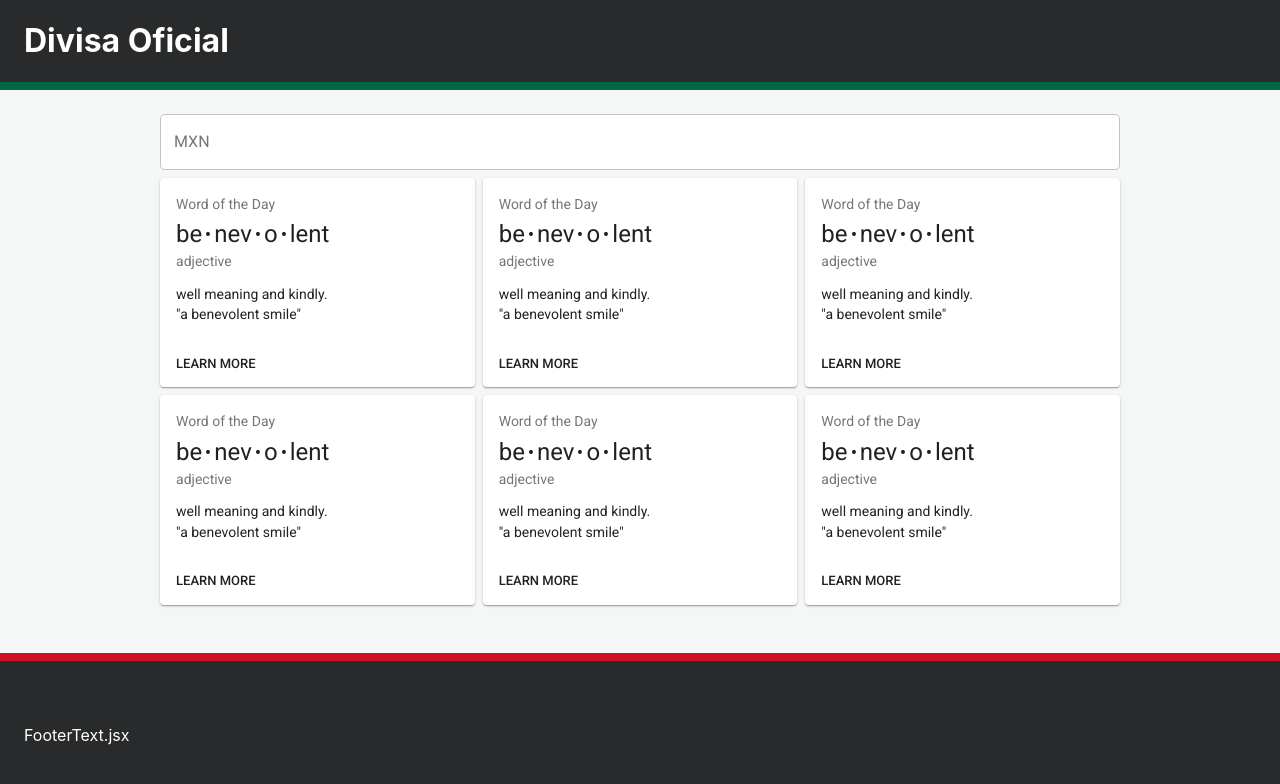
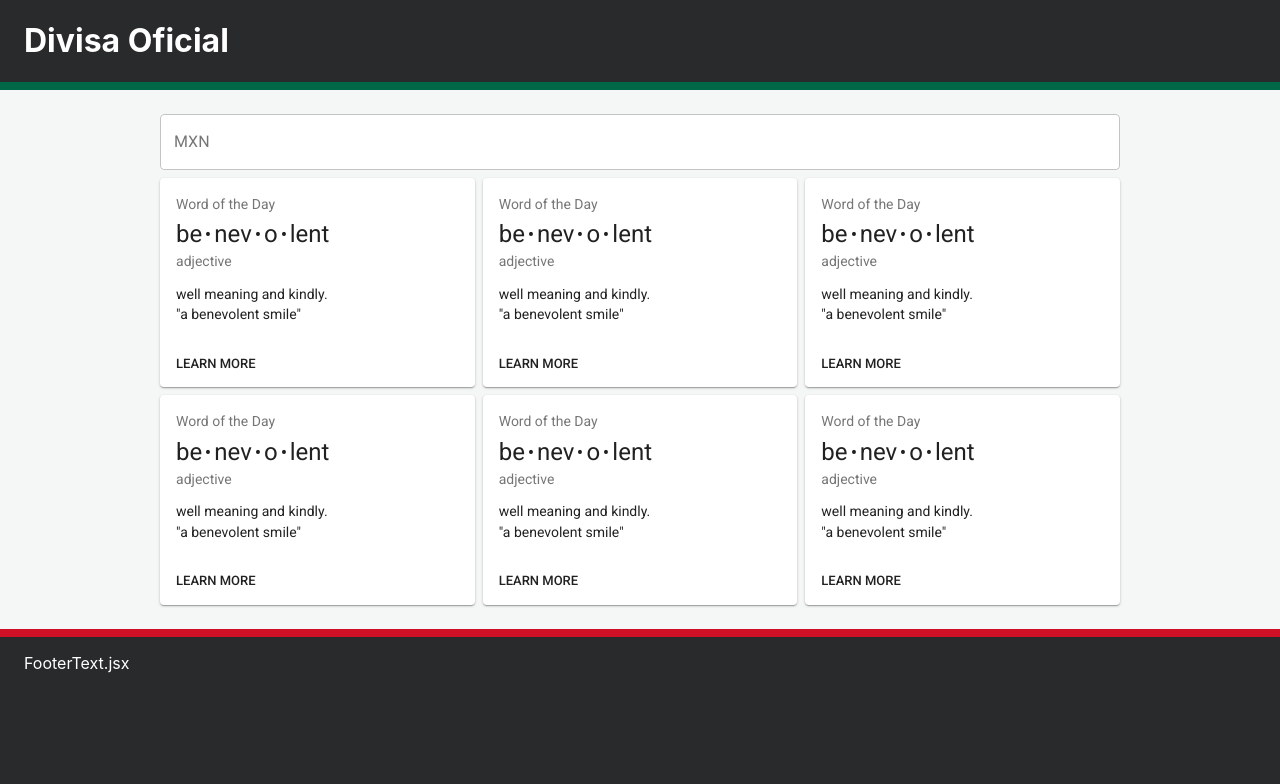
Before and after one commit to ricardonava/banxico-frontend, a React (Create React App) app: page / in a window 1280 px wide. Shown: the top 784 px of the page. Built offline with nearby package versions, Linux system fonts and the light colour scheme.

Commit message:
removed unnecessary styles (I think)

```diff
--- a/src/components/CurrencyInput.jsx
+++ b/src/components/CurrencyInput.jsx
@@ -6,8 +6,8 @@ import { withStyles } from '@material-ui/core/styles';
 
 const styles = theme => ({
   root: {
-    display: 'flex',
-    justifyContent: 'center',
+    // display: 'flex',
+    // justifyContent: 'center',
     marginBottom: theme.spacing.unit * 1,
     backgroundColor: 'white',
   },
--- a/src/containers/Footer.jsx
+++ b/src/containers/Footer.jsx
@@ -7,8 +7,8 @@ import FooterText from '../components/FooterText';
 
 const styles = theme => ({
   footer: {
-    backgroundColor: '#282a2b',
-    padding: `${theme.spacing.unit * 6}px 0`,
+    // backgroundColor: '#282a2b',
+    // padding: `${theme.spacing.unit * 6}px 0`,
     borderTopStyle: 'solid',
     borderTopColor: '#CE1126',
     borderTopWidth: '8px',
--- a/src/containers/Header.jsx
+++ b/src/containers/Header.jsx
@@ -8,9 +8,9 @@ import Toolbar from '@material-ui/core/Toolbar';
 import HeaderLogo from '../components/HeaderLogo';
 
 const styles = () => ({
-  root: {
-    flexGrow: 1,
-  },
+  // root: {
+  //   flexGrow: 1,
+  // },
   header: {
     backgroundColor: '#282a2b',
     borderBottomStyle: 'solid',
--- a/src/containers/Main.jsx
+++ b/src/containers/Main.jsx
@@ -16,8 +16,7 @@ const styles = theme => ({
   },
   main: {
     width: '960px',
-    padding: theme.spacing.unit * 3,
-    paddingBottom: theme.spacing.unit * 6,
+    margin: theme.spacing.unit * 3,
   },
 });
 
```
